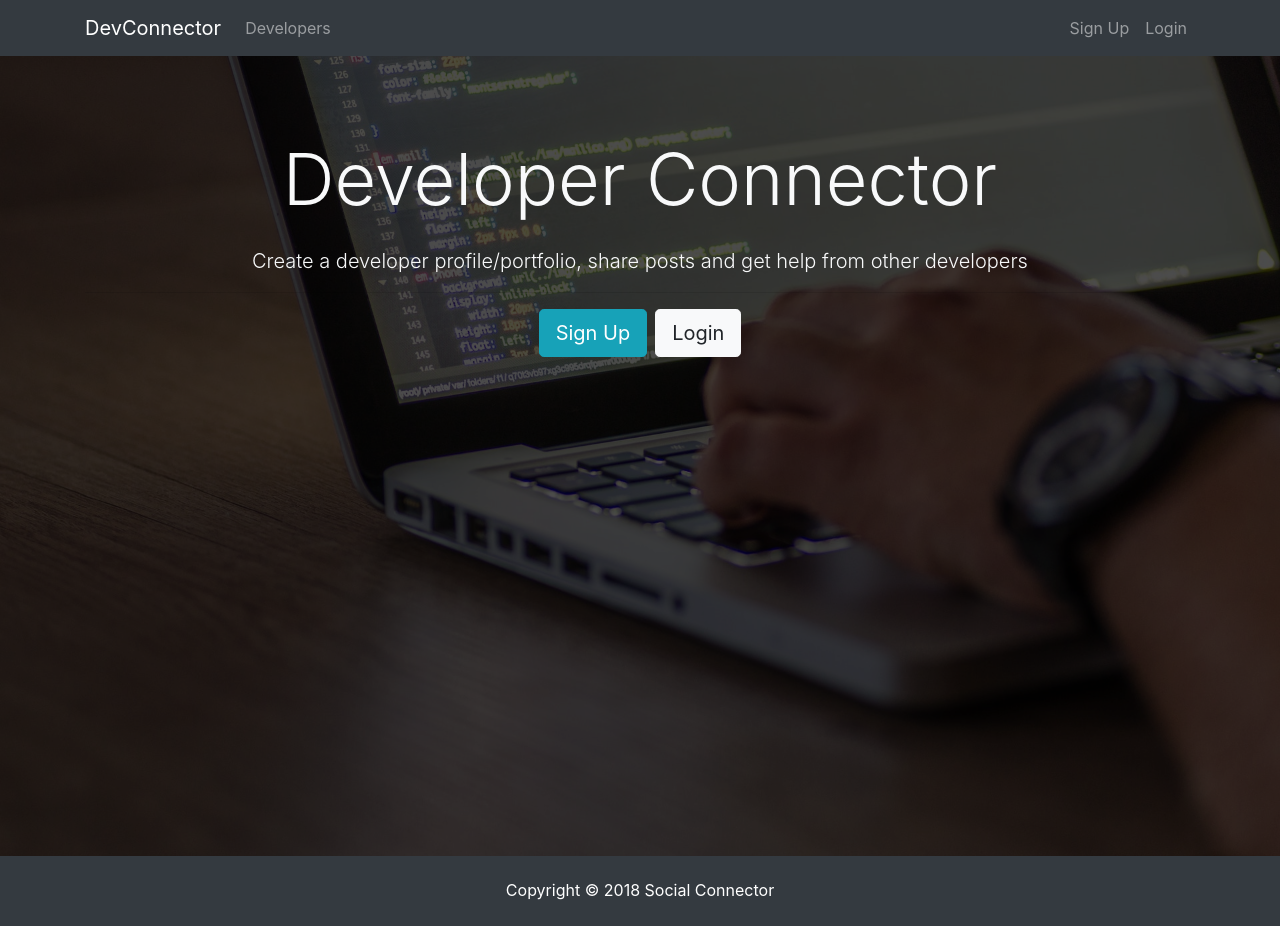
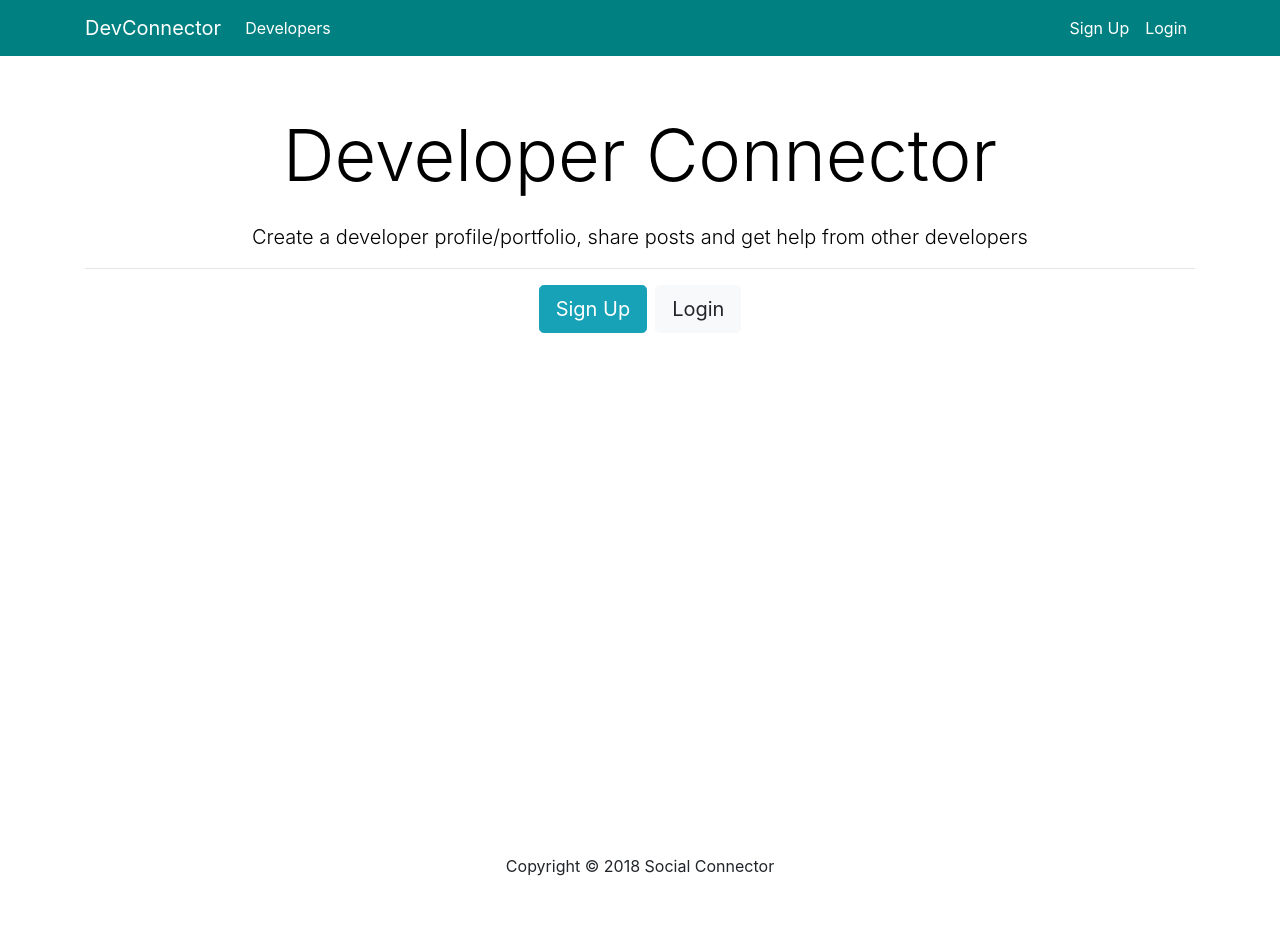
Before and after one commit to kpyouri/Socialgram, a React (Create React App) app in the folder client/: page / in a window 1280 px wide. After the commit the page ends 902 px from the top, so only its background shows below. Built offline with nearby package versions, Linux system fonts and the light colour scheme.

Commit message:
changed the styles of landing, navbar and footer

```diff
--- a/client/package.json
+++ b/client/package.json
@@ -22,5 +22,5 @@
     "not ie <= 11",
     "not op_mini all"
   ],
-  "proxy": "http://localhost:7000"
+  "proxy": "http://localhost:7001"
 }
--- a/client/src/App.css
+++ b/client/src/App.css
@@ -4,20 +4,24 @@ img {
 
 .landing {
   position: relative;
-  background: url('./img/showcase.jpg') no-repeat;
   background-size: cover;
   background-position: center;
   height: 100vh;
   margin-top: -24px;
   margin-bottom: -50px;
 }
-
+.lead{
+  color: black;
+}
+.display-3{
+  color: black;
+}
 .landing-inner {
   padding-top: 80px;
 }
 
 .dark-overlay {
-  background-color: rgba(0, 0, 0, 0.7);
+  /* background-color: rgba(0, 0, 0, 0.7); */
   position: absolute;
   top: 0;
   left: 0;
@@ -37,3 +41,16 @@ img {
 .form-control::placeholder {
   color: #bbb !important;
 }
+
+
+.navbar{
+  background-color:teal;
+}
+
+.nav-link{
+  color: white;
+}
+
+.navbar-brand{
+  color: white;
+}
--- a/client/src/components/layout/Footer.js
+++ b/client/src/components/layout/Footer.js
@@ -2,7 +2,7 @@ import React from 'react'
 
 export default function Footer() {
   return (
-<footer className="bg-dark text-white mt-5 p-4 text-center">
+<footer className="bg-teal text-black mt-5 p-4 text-center">
     Copyright &copy; {new Date().getFullYear()} Social Connector
   </footer>
 
--- a/client/src/components/layout/Landing.js
+++ b/client/src/components/layout/Landing.js
@@ -3,7 +3,7 @@ import React, { Component } from 'react'
 class Landing extends Component {
   render() {
     return (
-<div className="landing">
+<div className="landing" >
     <div className="dark-overlay landing-inner text-light">
       <div className="container">
         <div className="row">
--- a/client/src/components/layout/Navbar.js
+++ b/client/src/components/layout/Navbar.js
@@ -3,27 +3,30 @@ import React, { Component } from 'react'
 class Navbar extends Component {
   render() {
     return (
-<nav class="navbar navbar-expand-sm navbar-dark bg-dark mb-4">
-    <div class="container">
-      <a class="navbar-brand" href="landing.html">DevConnector</a>
-      <button class="navbar-toggler" type="button" data-toggle="collapse" data-target="#mobile-nav">
-        <span class="navbar-toggler-icon"></span>
+<nav className="navbar navbar-expand-sm ">
+
+{/* navbar-dark bg-dark mb-4 */}
+
+    <div className="container">
+      <a className="navbar-brand" href="landing.html">DevConnector</a>
+      <button className="navbar-toggler" type="button" data-toggle="collapse" data-target="#mobile-nav">
+        <span className="navbar-toggler-icon"></span>
       </button>
 
-      <div class="collapse navbar-collapse" id="mobile-nav">
-        <ul class="navbar-nav mr-auto">
-          <li class="nav-item">
-            <a class="nav-link" href="profiles.html"> Developers
+      <div className="collapse navbar-collapse" id="mobile-nav">
+        <ul className="navbar-nav mr-auto">
+          <li className="nav-item">
+            <a className="nav-link" href="profiles.html"> Developers
             </a>
           </li>
         </ul>
 
-        <ul class="navbar-nav ml-auto">
-          <li class="nav-item">
-            <a class="nav-link" href="register.html">Sign Up</a>
+        <ul className="navbar-nav ml-auto">
+          <li className="nav-item">
+            <a className="nav-link" href="register.html">Sign Up</a>
           </li>
-          <li class="nav-item">
-            <a class="nav-link" href="login.html">Login</a>
+          <li className="nav-item">
+            <a className="nav-link" href="login.html">Login</a>
           </li>
         </ul>
       </div>
```
